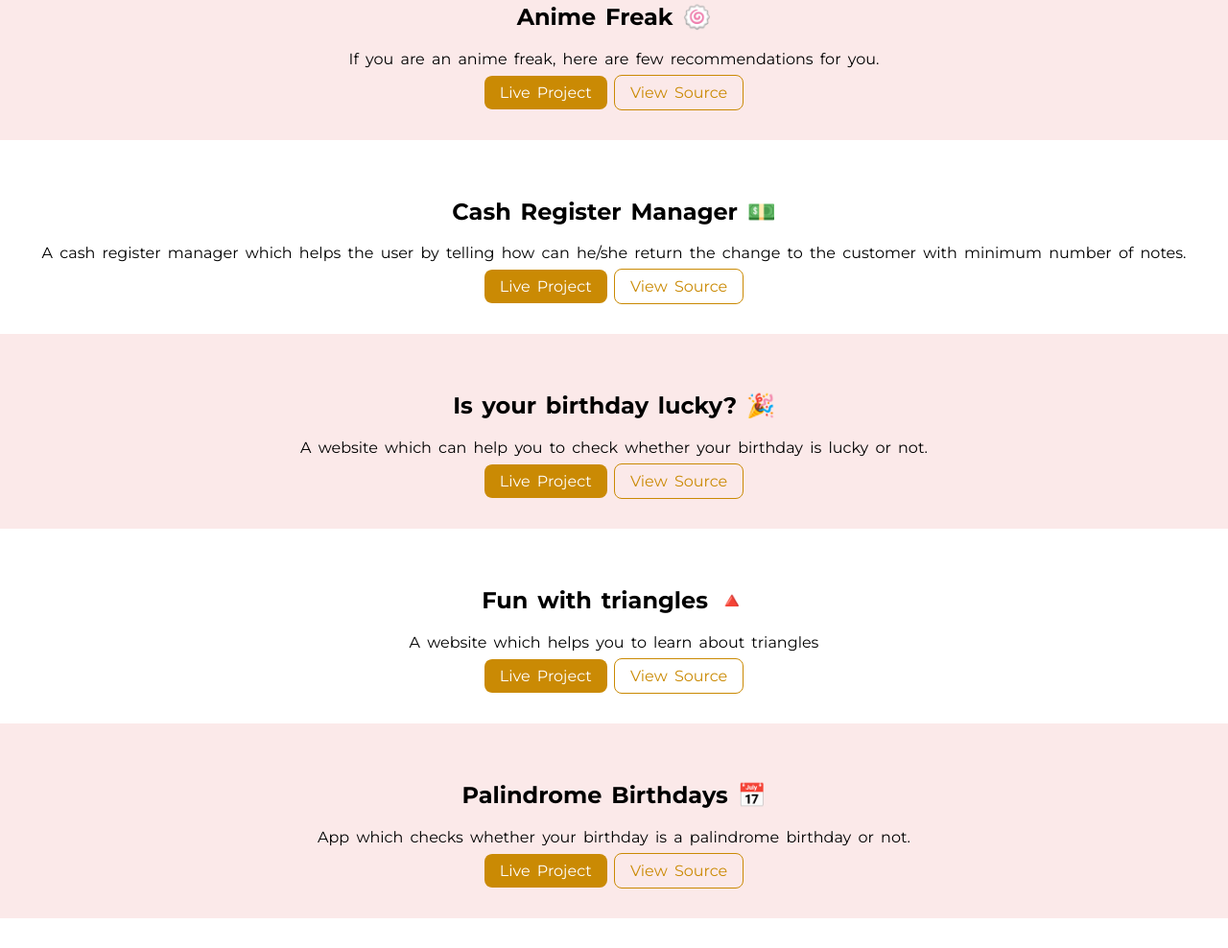
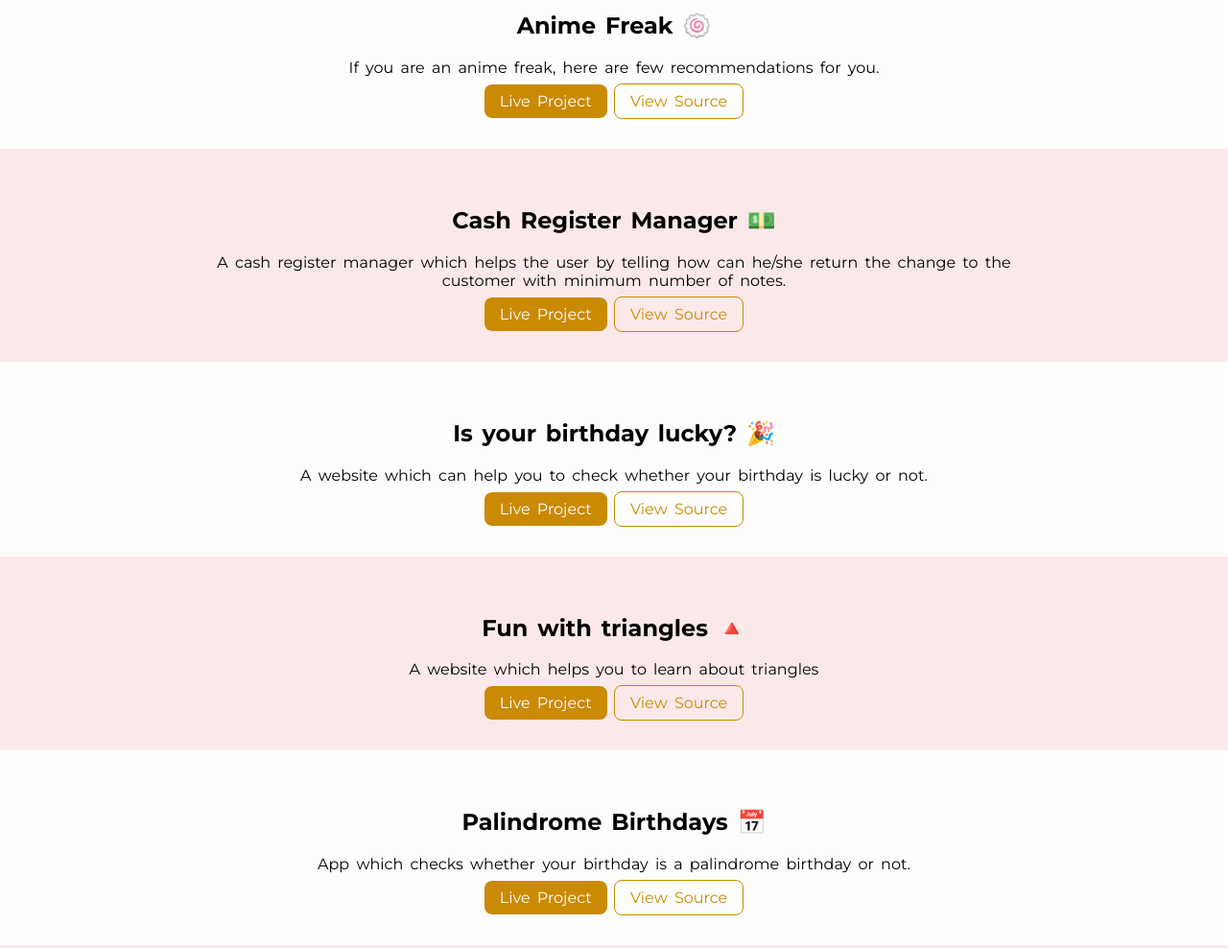
Before and after one commit to SandhyaR1007/my-portfolio, a plain HTML site: page projects.html in a window 1280 px wide. Shown: the part 1417-2405 px from the top of the page at 96% size. Drawn offline with Linux system fonts and the light colour scheme; a web font is replaced by a local one.

Commit message:
add navbar, footer and main section in home and projects file.

```diff
--- a/projects.html
+++ b/projects.html
@@ -4,7 +4,7 @@
     <meta charset="UTF-8" />
     <meta http-equiv="X-UA-Compatible" content="IE=edge" />
     <meta name="viewport" content="width=device-width, initial-scale=1.0" />
-    <title>Sandhya Rajwanshi</title>
+    <title>Projects | Sandhya</title>
     <link rel="stylesheet" href="./styles.css" />
   </head>
   <body>
@@ -24,114 +24,213 @@
     </nav>
     <br />
     <section class="white-section">
-      <h1 class="highlighted">See my Projects</h1>
+      <div class="inner-container">
+        <h1 class="heading">See my Projects</h1>
+      </div>
     </section>
     <br />
     <!-- mark 1 -->
-    <section class="white-section">
+    <section class="beige-section">
+      <div class="inner-container">
         <h1>do you know me? 🤔</h1>
         <p>
-        A CLI App build with nodeJS. You can send this to your friends and find
-        out who really knows you.
+          A CLI App build with nodeJS. You can send this to your friends and
+          find out who really knows you.
         </p>
-      <a class="link primary-link" href="">Live Project</a>
-      <a class="link secondary-link" href="">View Source</a>
+        <a
+          class="link primary-link"
+          href="https://replit.com/@Sandhya1007/do-you-know-me"
+          >Live Project</a
+        >
+        <a
+          class="link secondary-link"
+          href="https://github.com/SandhyaR1007/do-you-know-me-quiz"
+          >View Source</a
+        >
+      </div>
     </section>
     <!-- mark 2 -->
-    <section class="beige-section">
+    <section class="white-section">
+      <div class="inner-container">
         <h1>are you a naruto fan? 🦊</h1>
         <p>
           A CLI App build with nodeJS. You can test your knowledge about Naruto
           and can have fun.
         </p>
-      <a class="link primary-link" href="">Live Project</a>
-      <a class="link secondary-link" href="">View Source</a>
+        <a
+          class="link primary-link"
+          href="https://github.com/SandhyaR1007/naruto-grill"
+          >Live Project</a
+        >
+        <a
+          class="link secondary-link"
+          href="https://replit.com/@Sandhya1007/naruto-grill"
+          >View Source</a
+        >
+      </div>
     </section>
     <!-- mark-6 -->
-    <section class="white-section">
+    <section class="beige-section">
+      <div class="inner-container">
         <h1>Bananese Speaker 🍌</h1>
         <p>
-        Are you a fan of minions? Did you know that the gibberish they say is an
-        actual language. Use the translator to convert your text from English to
-        Bananese language.
+          Are you a fan of minions? Did you know that the gibberish they say is
+          an actual language. Use the translator to convert your text from
+          English to Bananese language.
         </p>
         <a class="link primary-link" href="">Live Project</a>
         <a class="link secondary-link" href="">View Source</a>
+      </div>
     </section>
     <!-- mark 7 -->
-    <section class="beige-section">
-      <h1>Pirate Translator 💀</h1>
+    <section class="white-section">
+      <div class="inner-container">
+        <h1>Pirate Speaker 💀</h1>
         <p>
           Are you a Pirate? Did you know that pirates use secret language to
           communicate. Use the translator to convert your text from English to
           Pirate Language.
         </p>
-      <a class="link primary-link" href="">Live Project</a>
-      <a class="link secondary-link" href="">View Source</a>
+        <a
+          class="link primary-link"
+          href="https://pirate-speaker-7.netlify.app/"
+          >Live Project</a
+        >
+        <a
+          class="link secondary-link"
+          href="https://github.com/SandhyaR1007/pirate-speaker"
+          >View Source</a
+        >
+      </div>
     </section>
     <!-- mark 8 -->
-    <section class="white-section">
+    <section class="beige-section">
+      <div class="inner-container">
         <h1>Fruit Basket 🧺</h1>
         <p>
           Let's see how much of a health freak you are by testing your knowledge
           about fruits.
         </p>
-      <a class="link primary-link" href="">Live Project</a>
-      <a class="link secondary-link" href="">View Source</a>
+        <a class="link primary-link" href="https://fruit-basket-7.netlify.app/"
+          >Live Project</a
+        >
+        <a
+          class="link secondary-link"
+          href="https://github.com/SandhyaR1007/fruit-basket"
+          >View Source</a
+        >
+      </div>
     </section>
     <!-- mark 9 -->
-    <section class="beige-section">
+    <section class="white-section">
+      <div class="inner-container">
         <h1>Anime Freak 🍥</h1>
         <p>If you are an anime freak, here are few recommendations for you.</p>
-      <a class="link primary-link" href="">Live Project</a>
-      <a class="link secondary-link" href="">View Source</a>
+        <a class="link primary-link" href="https://anime-freak-7.netlify.app/"
+          >Live Project</a
+        >
+        <a
+          class="link secondary-link"
+          href="https://github.com/SandhyaR1007/anime-freak"
+          >View Source</a
+        >
+      </div>
     </section>
     <!-- mark-10 -->
-    <section class="white-section">
+    <section class="beige-section">
+      <div class="inner-container">
         <h1>Cash Register Manager 💵</h1>
         <p>
           A cash register manager which helps the user by telling how can he/she
           return the change to the customer with minimum number of notes.
         </p>
-      <a class="link primary-link" href="">Live Project</a>
-      <a class="link secondary-link" href="">View Source</a>
+        <a
+          class="link primary-link"
+          href="https://cash-register-manager-7.netlify.app/"
+          >Live Project</a
+        >
+        <a
+          class="link secondary-link"
+          href="https://github.com/SandhyaR1007/cash-register-manager"
+          >View Source</a
+        >
+      </div>
     </section>
     <!-- mark-11 -->
-    <section class="beige-section">
+    <section class="white-section">
+      <div class="inner-container">
         <h1>Is your birthday lucky? 🎉</h1>
         <p>
-        A website which can help you to check whether your birthday is lucky or
+          A website which can help you to check whether your birthday is lucky
+          or not.
+        </p>
+        <a
+          class="link primary-link"
+          href="https://lucky-birthday-7.netlify.app/"
+          >Live Project</a
+        >
+        <a
+          class="link secondary-link"
+          href="https://github.com/SandhyaR1007/lucky-birthday"
+          >View Source</a
+        >
+      </div>
+    </section>
+    <!-- mark-12 -->
+    <section class="beige-section">
+      <div class="inner-container">
+        <h1>Fun with triangles 🔺</h1>
+        <p>A website which helps you to learn about triangles</p>
+        <a
+          class="link primary-link"
+          href="https://fun-with-triangles-7.netlify.app/"
+          >Live Project</a
+        >
+        <a
+          class="link secondary-link"
+          href="https://github.com/SandhyaR1007/fun-with-triangles"
+          >View Source</a
+        >
+      </div>
+    </section>
+    <!-- mark-13 -->
+    <section class="white-section">
+      <div class="inner-container">
+        <h1>Palindrome Birthdays 📅</h1>
+        <p>
+          App which checks whether your birthday is a palindrome birthday or
           not.
         </p>
-      <a class="link primary-link" href="">Live Project</a>
-      <a class="link secondary-link" href="">View Source</a>
-    </section>
-    <!-- mark-12 -->
-    <section class="white-section">
-      <h1>Fun with triangles 🔺</h1>
-      <p>A website which helps you to learn about triangles</p>
-      <a class="link primary-link" href="">Live Project</a>
-      <a class="link secondary-link" href="">View Source</a>
-    </section>
-    <!-- mark-13 -->
-    <section class="beige-section">
-      <h1>Palindrome Birthdays 📅</h1>
-      <p>
-        App which checks whether your birthday is a palindrome birthday or not.
-      </p>
-      <a class="link primary-link" href="">Live Project</a>
-      <a class="link secondary-link" href="">View Source</a>
+        <a
+          class="link primary-link"
+          href="https://palindrome-birthday-7.netlify.app/"
+          >Live Project</a
+        >
+        <a
+          class="link secondary-link"
+          href="https://github.com/SandhyaR1007/palindrome-birthday"
+          >View Source</a
+        >
+      </div>
     </section>
     <!-- mark-14 -->
-    <section class="white-section">
-      <div>
+    <section class="beige-section">
+      <div class="inner-container">
         <h1>Profit/Loss Calculator 🖩</h1>
         <p>
           A website which helps user how much profit or loss he/she is making in
           percentage & absolute value.
         </p>
-        <a class="link primary-link" href="">Live Project</a>
-        <a class="link secondary-link" href="">View Source</a>
+        <a
+          class="link primary-link"
+          href="https://profit-loss-calculator-7.netlify.app/"
+          >Live Project</a
+        >
+        <a
+          class="link secondary-link"
+          href="https://github.com/SandhyaR1007/profit-loss-calculator"
+          >View Source</a
+        >
       </div>
     </section>
     <footer class="footer">
--- a/styles.css
+++ b/styles.css
@@ -1,5 +1,6 @@
 @import url("https://fonts.googleapis.com/css2?family=Montserrat:wght@400;700&family=Poppins:wght@400;700&family=Water+Brush&display=swap");
 :root {
+  --background-color: #f3f3f229;
   --primary-color: #ca8a04;
   --secondary-color: #fbe9e9;
   --light-text-color: rgb(202, 138, 4, 0.6);
@@ -13,6 +14,8 @@ body {
   font-family: "Poppins", sans-serif;
   font-family: "Montserrat", sans-serif;
   word-spacing: 3px;
+
+  background-color: var(--background-color);
 }
 .container {
   margin-inline: 1rem;
@@ -71,6 +74,10 @@ header img {
   color: var(--primary-color);
   font-size: 1.8rem;
 }
+.heading {
+  color: var(--primary-color);
+  font-size: 2rem;
+}
 .beige-section {
   padding: 2.5rem 1rem;
   background-color: var(--secondary-color);
@@ -79,6 +86,10 @@ header img {
 .white-section {
   padding: 2.5rem 1rem;
   text-align: center;
+}
+.inner-container {
+  max-width: 900px;
+  margin: auto;
 }
 .link {
   text-decoration: none;
```
Also changed, not shown: index.html (+14 -8 lines). Lines whose indentation alone changed are shown as unchanged.
